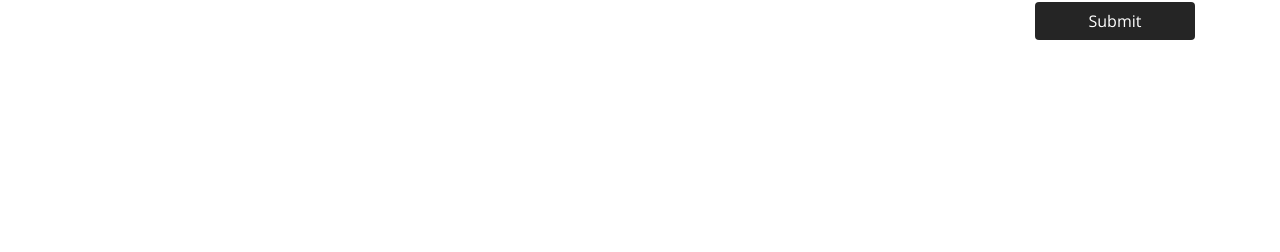
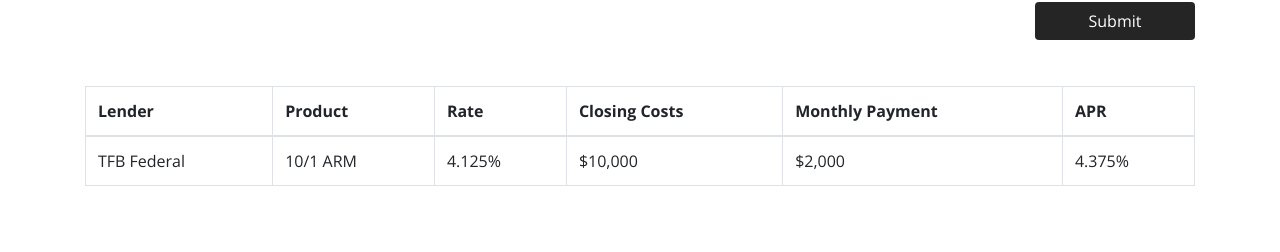
Before and after one commit to imar26/rate-quote-api, a React (Create React App) app: page / in a window 1280 px wide. Shown: the part 442-694 px from the top of the page. Built offline with nearby package versions, Linux system fonts and the light colour scheme.

Commit message:
Header / Footer / Query / Quotes UI developed

```diff
--- a/src/containers/App.js
+++ b/src/containers/App.js
@@ -6,6 +6,7 @@ import Footer from '../components/Footer';
 
 // Import Containers
 import RateQuoteQuery from './RateQuoteQuery';
+import RateQuotes from './RateQuotes';
 
 class App extends Component {
     render() {
@@ -15,6 +16,7 @@ class App extends Component {
                 <div className="rateQuotes">
                     <div className="container">
                         <RateQuoteQuery/>
+                        <RateQuotes/>
                     </div>
                 </div>
                 <Footer/>
--- a/src/containers/RateQuotes.js
+++ b/src/containers/RateQuotes.js
@@ -0,0 +1,34 @@
+import React, { Component } from 'react';
+
+class RateQuotes extends Component {
+    render() {
+        return (
+            <div className="quotes table-responsive">
+                <table className="table table-bordered">
+                <thead>
+                    <tr>
+                        <th scope="col">Lender</th>
+                        <th scope="col">Product</th>
+                        <th scope="col">Rate</th>
+                        <th scope="col">Closing Costs</th>
+                        <th scope="col">Monthly Payment</th>
+                        <th scope="col">APR</th>
+                    </tr>
+                </thead>
+                <tbody>
+                    <tr>
+                        <td>TFB Federal</td>
+                        <td>10/1 ARM</td>
+                        <td>4.125%</td>
+                        <td>$10,000</td>
+                        <td>$2,000</td>
+                        <td>4.375%</td>
+                    </tr>
+                </tbody>
+                </table>
+            </div>
+        )
+    }
+}
+
+export default RateQuotes;
```
